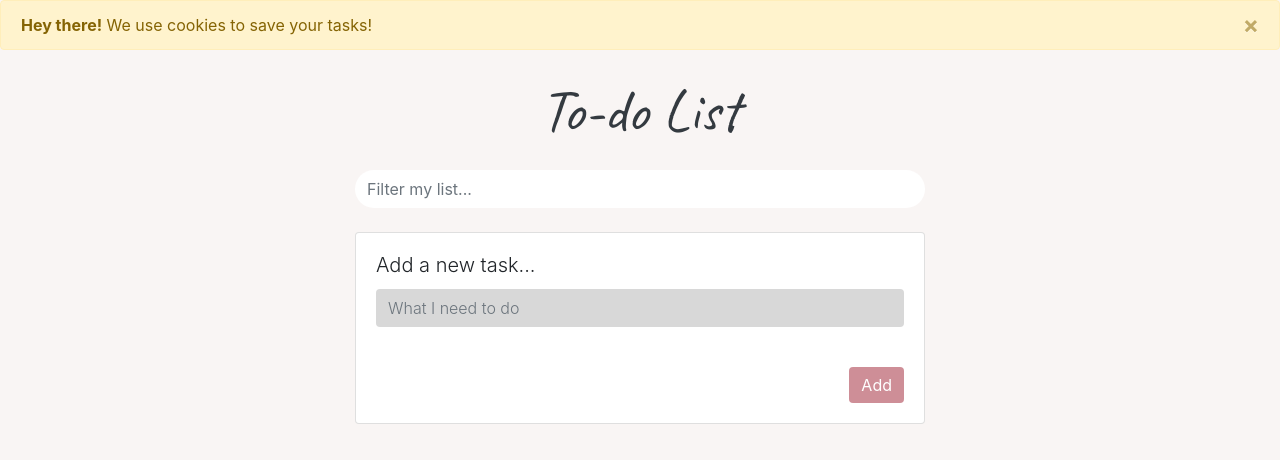
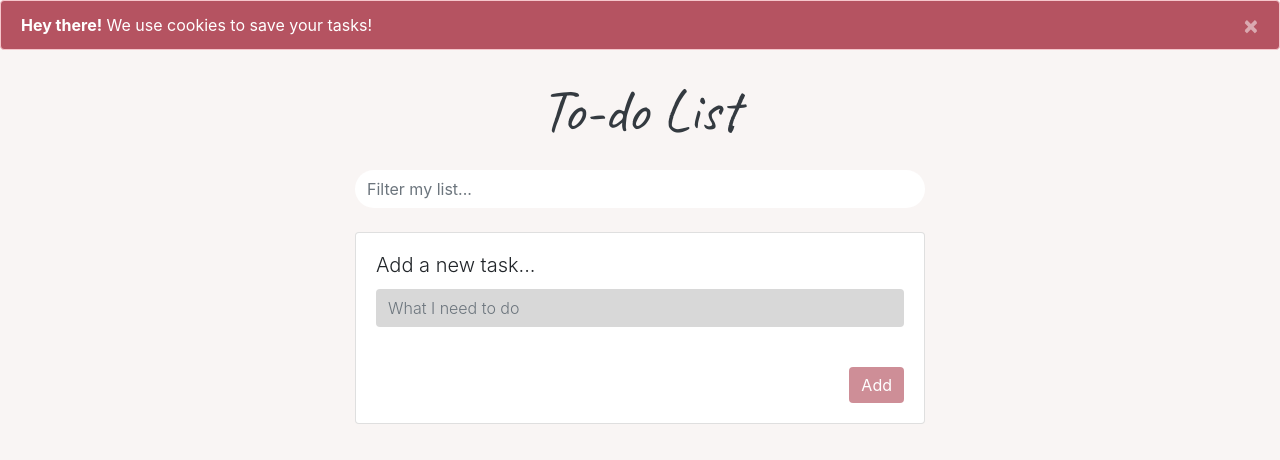
Before and after one commit to danieluk00/todo, a plain HTML site: page index.html in a window 1280 px wide. Drawn offline with nearby package versions, Linux system fonts and the light colour scheme.

Commit message:
Cookie message colour

```diff
--- a/index.html
+++ b/index.html
@@ -15,7 +15,7 @@
 
 <div class="wrapper">
 
-    <div class="alert alert-warning alert-dismissible fade" role="alert">
+    <div class="alert alert-danger alert-dismissible fade" role="alert">
             <strong>Hey there!</strong> We use cookies to save your tasks!
             <button type="button" class="close" data-dismiss="alert" aria-label="Close">
                 <span aria-hidden="true">&times;</span>
--- a/styles.css
+++ b/styles.css
@@ -158,6 +158,11 @@ body{
     width:100%;
   }
 
+  .alert-danger {
+    background-color: #b55361;
+    color: white;
+  }
+
   .slide-in-blurred-top{-webkit-animation:slide-in-blurred-top .6s cubic-bezier(.23,1.000,.32,1.000) both;animation:slide-in-blurred-top .6s cubic-bezier(.23,1.000,.32,1.000) both}
   @-webkit-keyframes slide-in-blurred-top{0%{-webkit-transform:translateY(-1000px) scaleY(2.5) scaleX(.2);transform:translateY(-1000px) scaleY(2.5) scaleX(.2);-webkit-transform-origin:50% 0;transform-origin:50% 0;-webkit-filter:blur(40px);filter:blur(40px);opacity:0}100%{-webkit-transform:translateY(0) scaleY(1) scaleX(1);transform:translateY(0) scaleY(1) scaleX(1);-webkit-transform-origin:50% 50%;transform-origin:50% 50%;-webkit-filter:blur(0);filter:blur(0);opacity:1}}@keyframes slide-in-blurred-top{0%{-webkit-transform:translateY(-1000px) scaleY(2.5) scaleX(.2);transform:translateY(-1000px) scaleY(2.5) scaleX(.2);-webkit-transform-origin:50% 0;transform-origin:50% 0;-webkit-filter:blur(40px);filter:blur(40px);opacity:0}100%{-webkit-transform:translateY(0) scaleY(1) scaleX(1);transform:translateY(0) scaleY(1) scaleX(1);-webkit-transform-origin:50% 50%;transform-origin:50% 50%;-webkit-filter:blur(0);filter:blur(0);opacity:1}}
 
```
